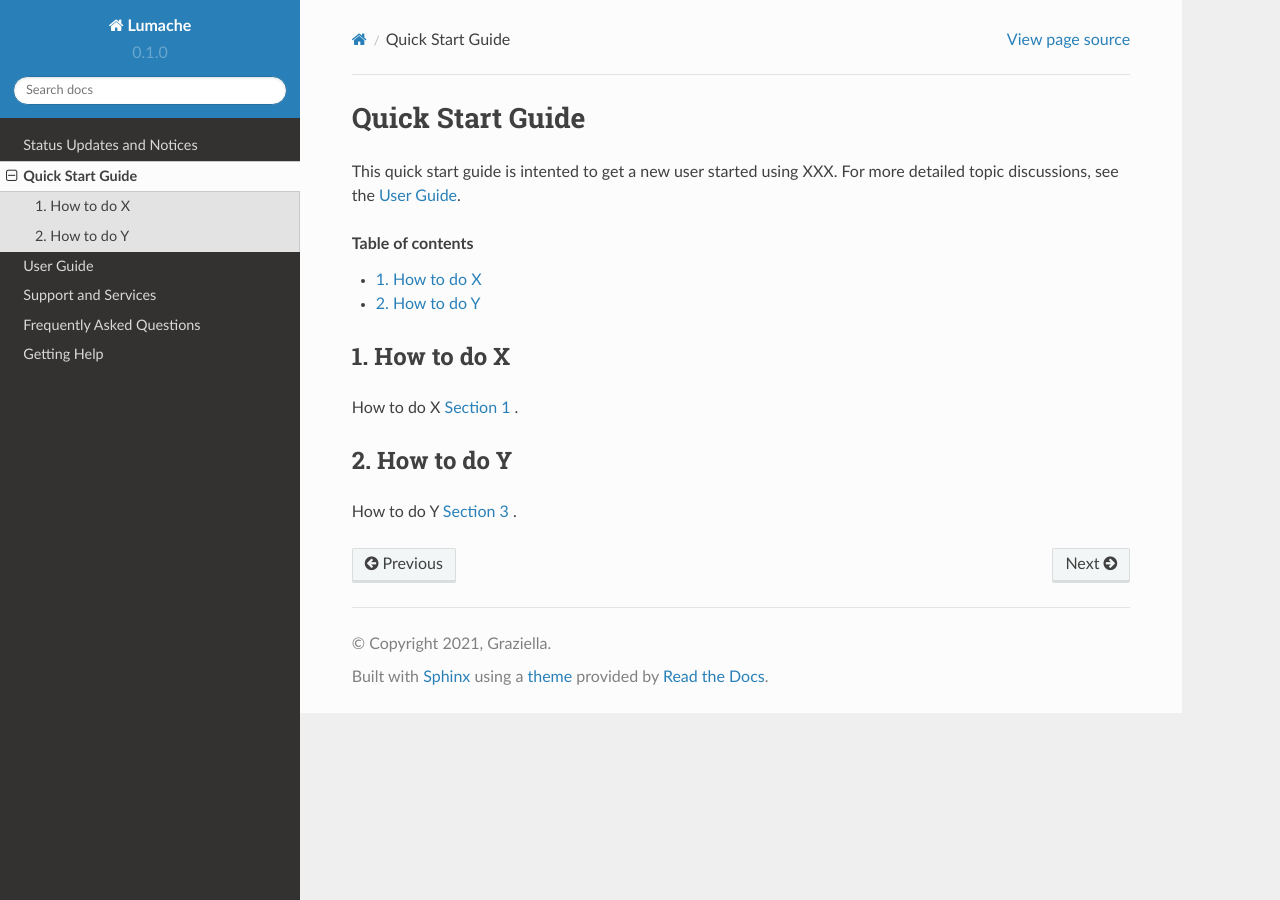
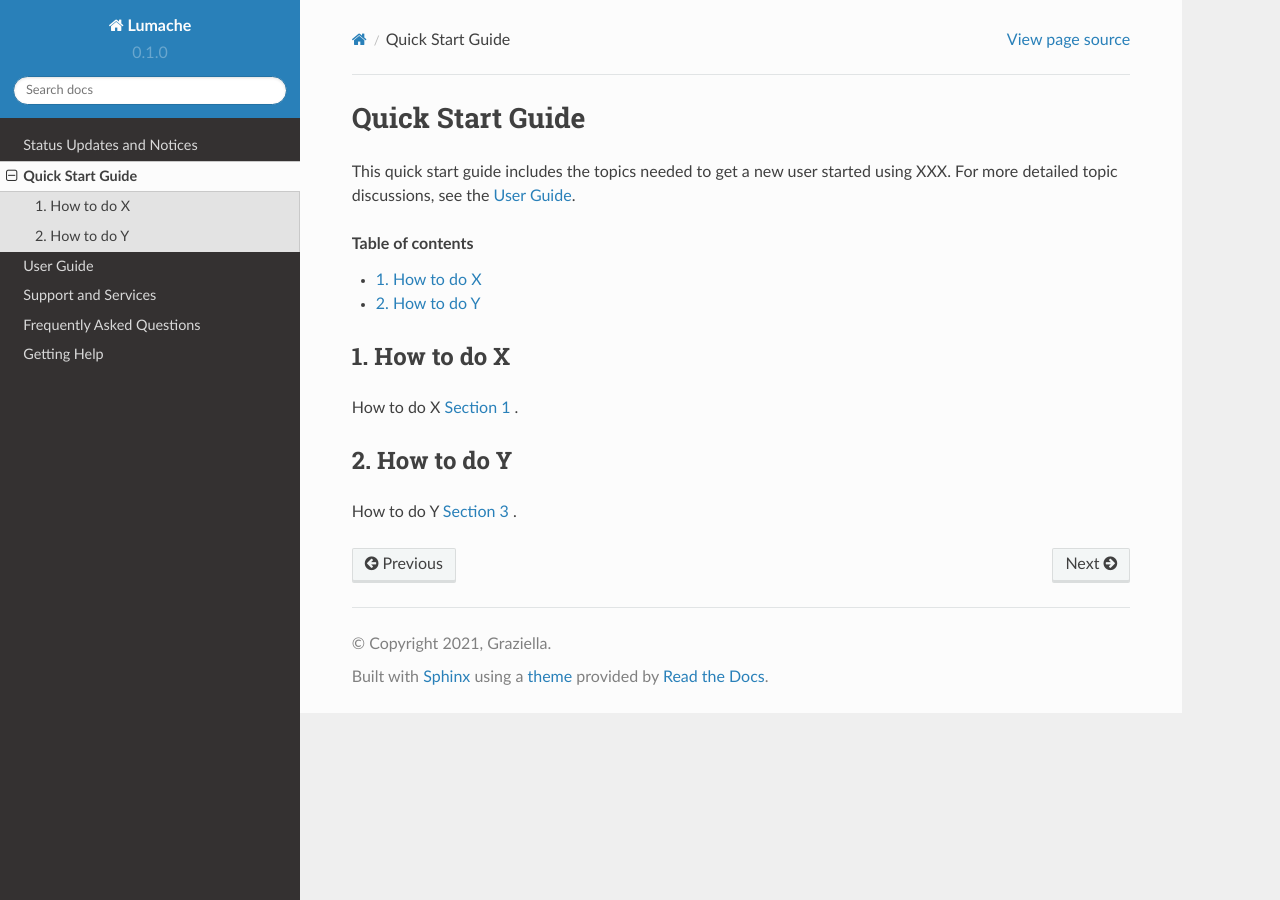
Before and after one commit to lhelms2/rtd-template, a Sphinx documentation site: the page built from docs/source/quick_start.rst, in a window 1280 px wide. Built offline with Sphinx 7.4.7 and the Read the Docs theme 2.0.0, drawn with Linux system fonts in a browser that asks for light colours; pages that are not in the unit, such as notebooks, are missing from menus.

Commit message:
Update quick_start.rst

```diff
--- a/docs/source/quick_start.rst
+++ b/docs/source/quick_start.rst
@@ -4,7 +4,7 @@
 Quick Start Guide
 ===================
 
-This quick start guide is intented to get a new user started using XXX. For more detailed topic discussions, see the :ref:`user_guide`.
+This quick start guide includes the topics needed to get a new user started using XXX. For more detailed topic discussions, see the :ref:`user_guide`.
 
 .. contents:: Table of contents
    :local:
```
